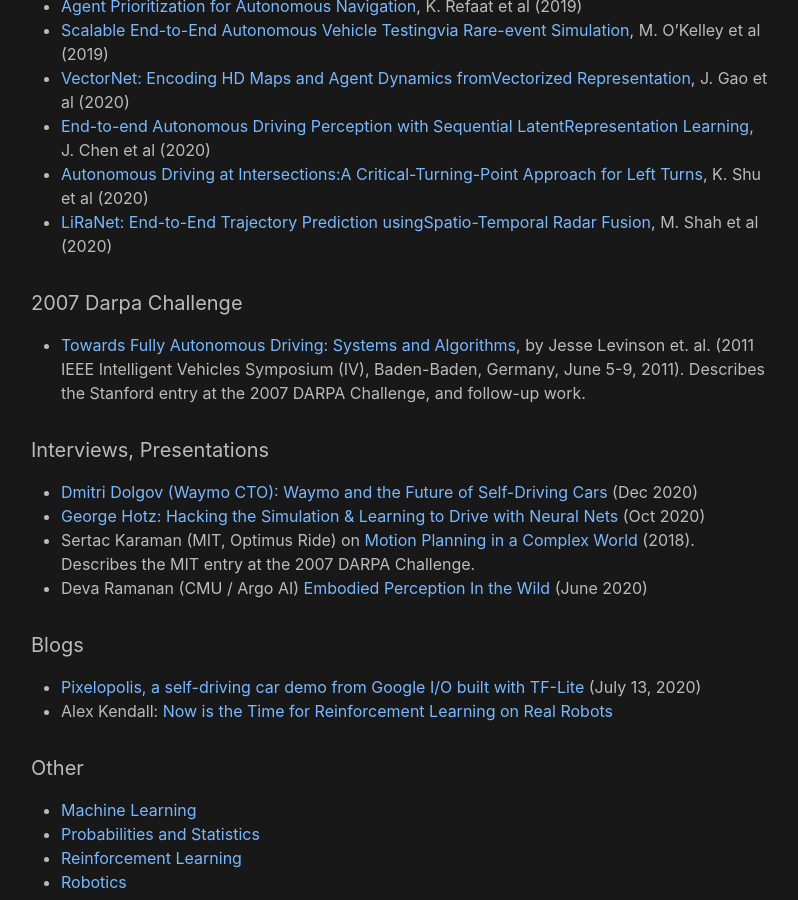
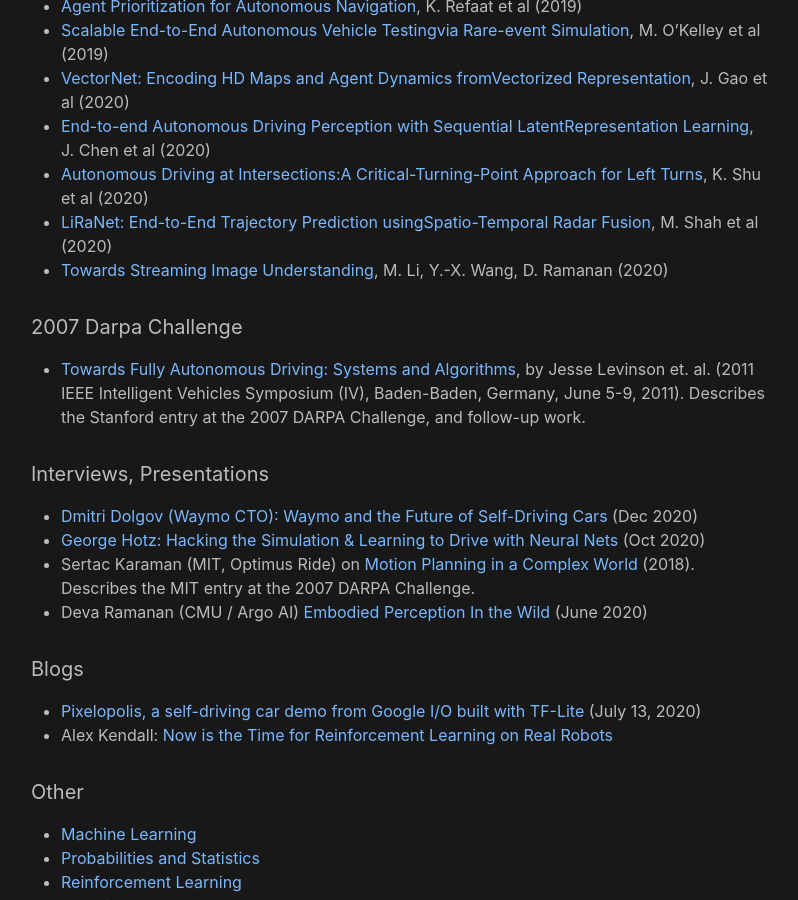
Before and after one commit to analytiq-hub/sigagent.github.io, a Jekyll site: the page built from self_driving_cars.md, in a window 1280 px wide and 900 px high, scrolled down 1358 px. Shown: the whole window, without its empty margins (239-1037 px from the left). Built offline with Jekyll 4.4.1, drawn with Linux system fonts in a browser that asks for light colours.

Commit message:
*** empty log message ***

```diff
--- a/self_driving_cars.md
+++ b/self_driving_cars.md
@@ -39,6 +39,7 @@ title: Self Driving Cars
 * [End-to-end Autonomous Driving Perception with Sequential LatentRepresentation Learning](https://arxiv.org/pdf/2003.12464v1.pdf), J. Chen et al (2020)
 * [Autonomous Driving at Intersections:A Critical-Turning-Point Approach for Left Turns](https://arxiv.org/pdf/2003.02409.pdf), K. Shu et al (2020)
 * [LiRaNet: End-to-End Trajectory Prediction usingSpatio-Temporal Radar Fusion](https://arxiv.org/pdf/2010.00731.pdf), M. Shah et al (2020)
+* [Towards Streaming Image Understanding](https://arxiv.org/pdf/2005.10420v1.pdf), M. Li, Y.-X. Wang, D. Ramanan (2020)
 
 #### 2007 Darpa Challenge
 * [Towards Fully Autonomous Driving: Systems and  Algorithms](https://cs.stanford.edu/people/teichman/papers/iv2011.pdf), by Jesse Levinson et. al. (2011 IEEE Intelligent Vehicles Symposium (IV), Baden-Baden, Germany, June 5-9, 2011). Describes the Stanford entry at the 2007 DARPA Challenge, and follow-up work.
```
